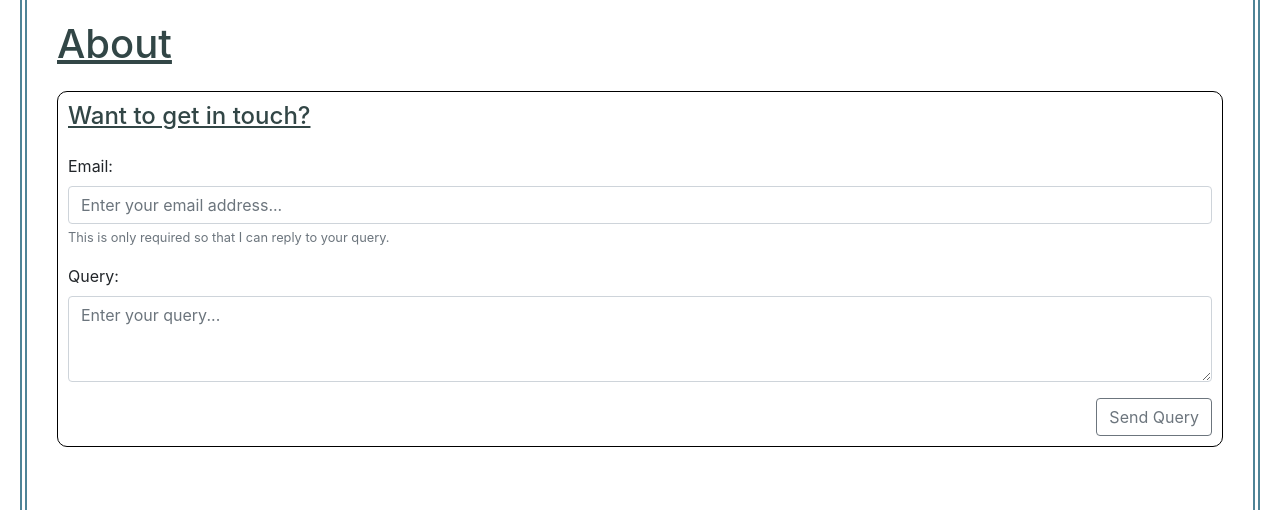
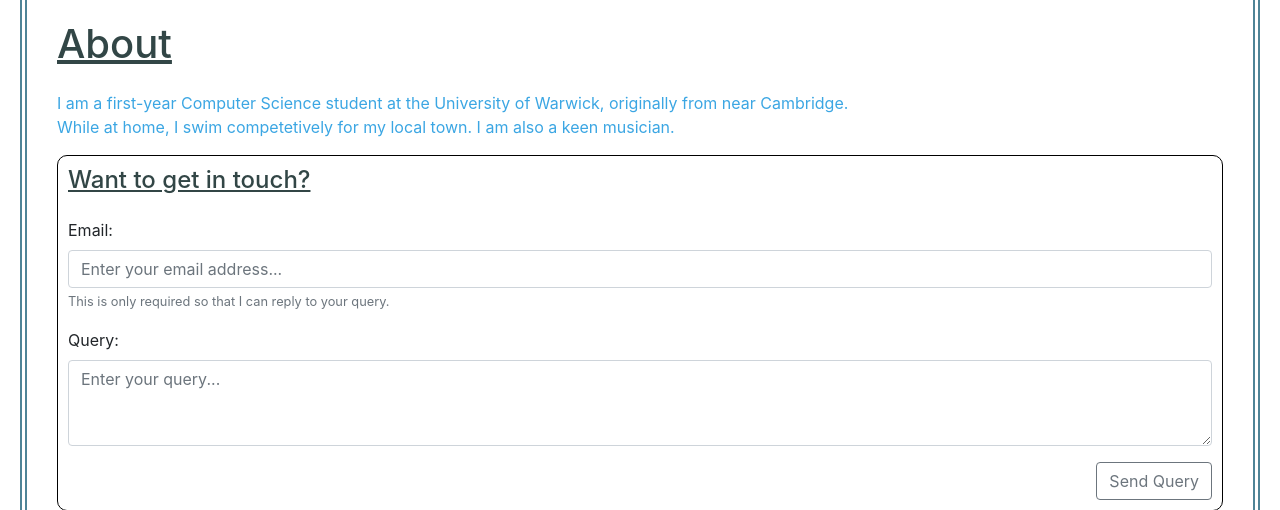
Before and after one commit to JLR24/personal_website, a Flask app: page /about in a window 1280 px wide. Shown: the part 71-581 px from the top of the page. Run offline with Flask 3, Linux system fonts and the light colour scheme.

Commit message:
Updated home and about pages.

```diff
--- a/templates/about.html
+++ b/templates/about.html
@@ -1,9 +1,14 @@
 {% extends "base.html" %}
 
-{% block title %} About {% endblock%}
+{% block title %} About {% endblock %}
 
 {% block content %}
     <h1 class="jheading">About</h1>
+
+    <p class="jtext">
+        I am a first-year Computer Science student at the University of Warwick, originally from near Cambridge. <br>
+        While at home, I swim competetively for my local town. I am also a keen musician.
+    </p>
 
     <!-- Form submission prompts email to be sent -->
     <form method="POST" action="{{url_for('handle_contact')}}" class="jform">
--- a/templates/home.html
+++ b/templates/home.html
@@ -6,7 +6,9 @@
 
     <h1 class="jheading">Jack Ricketts' Personal Website</h1>
 
-    <p class="jtext">See the <a href="/projects">project list</a> for more information (although this list is not complete).</p>
+    <p class="jtext">Welcome to my personal website.</p>
+
+    <p class="jtext">See the <a href="/projects">project list</a> for more information on personal projects I have completed (although this list is not extensive).</p>
 
     <!-- To include: welcome message, notice board, etc. -->
 
```
